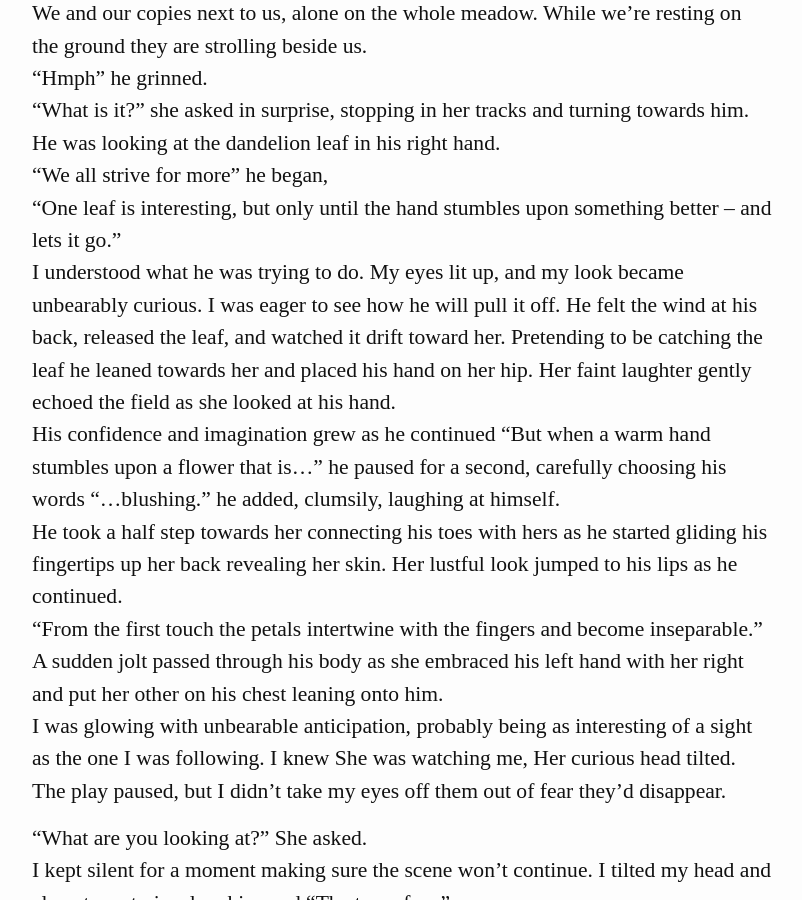
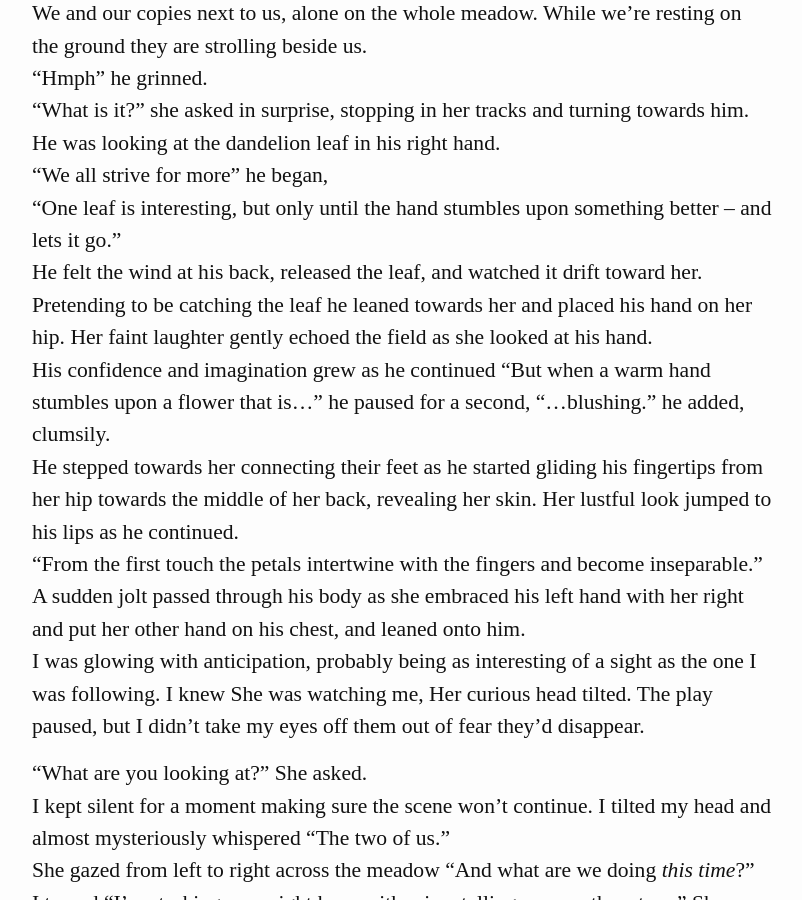
Before and after one commit to MasterMedo/mastermedo.github.io, a Jekyll site: the page built from _posts/2013-06-12-a-curious-mole.md, in a window 1280 px wide and 900 px high, scrolled down 1502 px. Shown: the whole window, without its empty margins (238-1040 px from the left). Built offline with Jekyll 4.4.1, drawn with Linux system fonts in a browser that asks for light colours; some web fonts are replaced; comment, search, counter and statistics services are not loaded; some of the changed text lies outside the part shown.

Commit message:
fix: grammar in the curious mole story

```diff
--- a/_posts/2013-06-12-a-curious-mole.md
+++ b/_posts/2013-06-12-a-curious-mole.md
@@ -25,18 +25,15 @@ While we're resting on the ground they are strolling beside us.\
 He was looking at the dandelion leaf in his right hand.\
 "We all strive for more" he began,\
 "One leaf is interesting, but only until the hand stumbles upon something better -- and lets it go."\
-I understood what he was trying to do.
-My eyes lit up, and my look became unbearably curious.
-I was eager to see how he will pull it off.
 He felt the wind at his back, released the leaf, and watched it drift toward her.
 Pretending to be catching the leaf he leaned towards her and placed his hand on her hip.
 Her faint laughter gently echoed the field as she looked at his hand.\
-His confidence and imagination grew as he continued "But when a warm hand stumbles upon a flower that is..." he paused for a second, carefully choosing his words "...blushing." he added, clumsily, laughing at himself.\
-He took a half step towards her connecting his toes with hers as he started gliding his fingertips up her back revealing her skin.
+His confidence and imagination grew as he continued "But when a warm hand stumbles upon a flower that is..." he paused for a second, "...blushing." he added, clumsily.\
+He stepped towards her connecting their feet as he started gliding his fingertips from her hip towards the middle of her back, revealing her skin.
 Her lustful look jumped to his lips as he continued.\
 "From the first touch the petals intertwine with the fingers and become inseparable."\
-A sudden jolt passed through his body as she embraced his left hand with her right and put her other on his chest leaning onto him.\
-I was glowing with unbearable anticipation, probably being as interesting of a sight as the one I was following.
+A sudden jolt passed through his body as she embraced his left hand with her right and put her other hand on his chest, and leaned onto him.\
+I was glowing with anticipation, probably being as interesting of a sight as the one I was following.
 I knew She was watching me, Her curious head tilted.
 The play paused, but I didn't take my eyes off them out of fear they'd disappear.
 
@@ -47,7 +44,7 @@ She gazed from left to right across the meadow "And what are we doing *this time
 I teased "I'm stroking your right knee with mine, telling you another story."
 She smiled as She leaned forward, placing Her hands on the wet grass in front of Her.\
 "And what am I doing?" She pressed.\
-I glanced to the frozen figures to remind myself.
+I glanced at the frozen figures to remind myself.
 "You're so close I can feel your breath. Your hand is on my chest and your lips..."
 Before I could finish, She leaned forward onto all fours, set Her hand on my chest and pushed me gently to the ground.
 Hovering like a tiger over its prey, She leaned closer, Her lips brushing my ear, "Like this?"\
```
